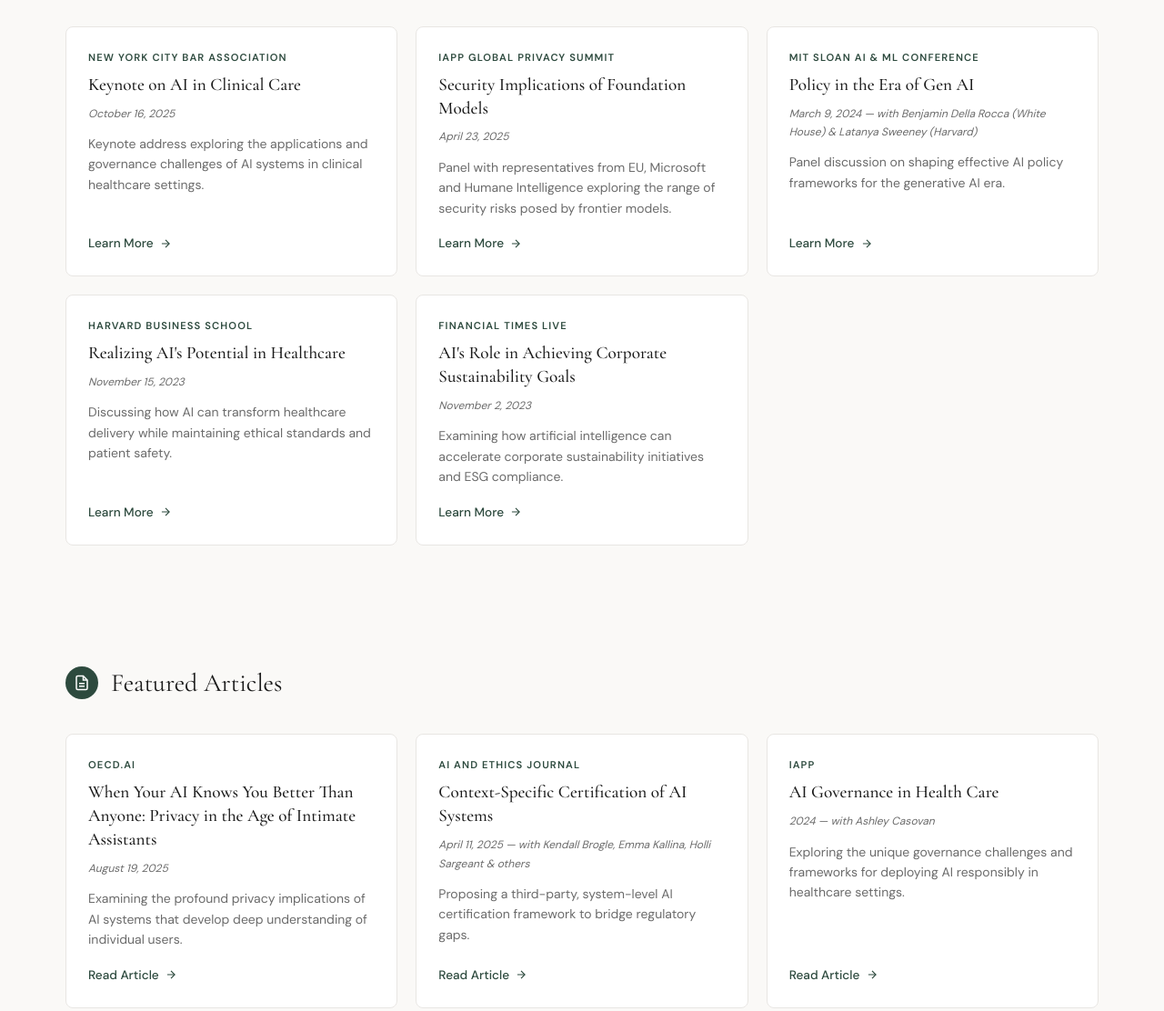
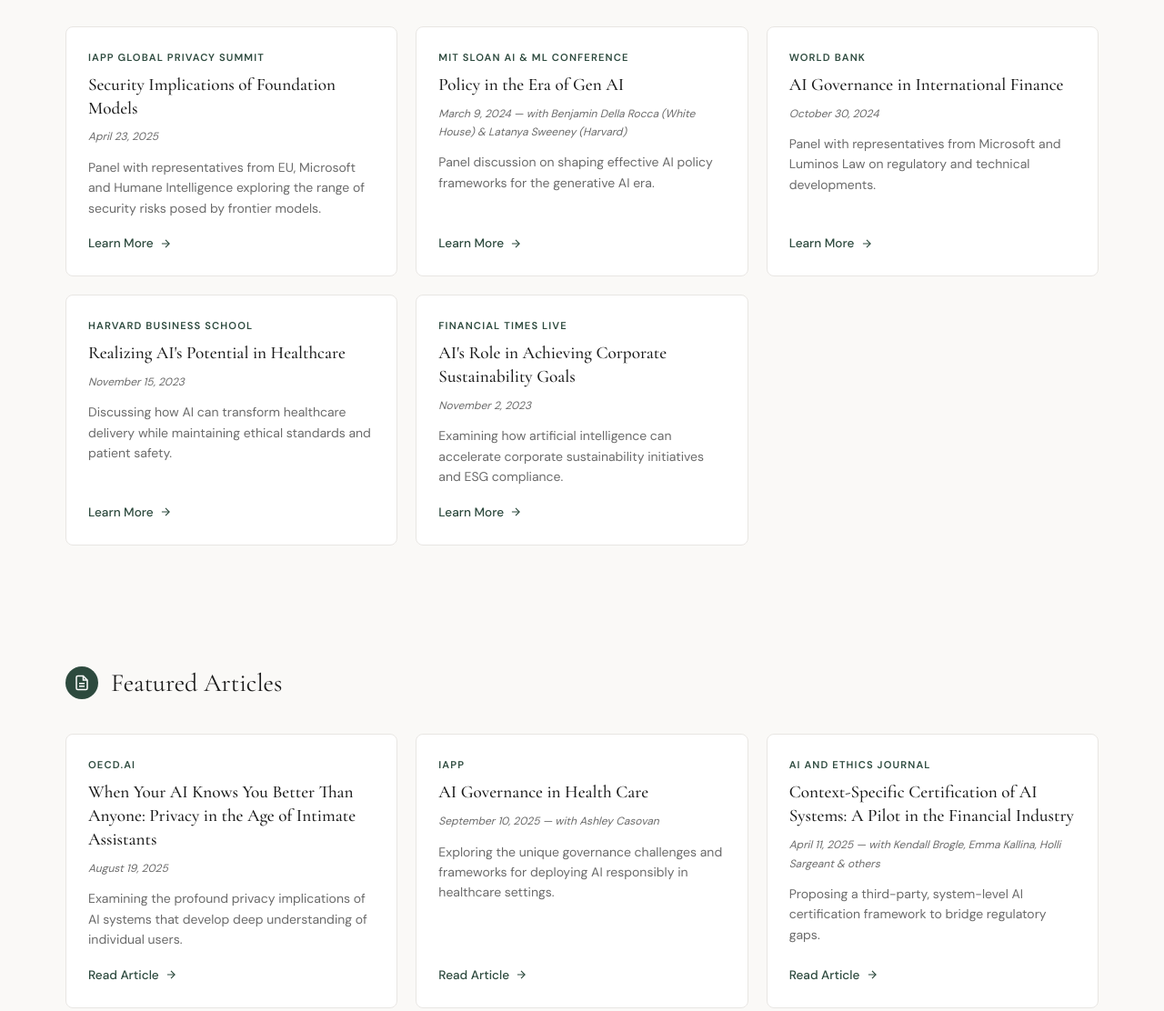
Before and after one commit to var0101/var0101.github.io, a plain HTML site: page index.html in a window 1280 px wide. Shown: the part 915-2027 px from the top of the page at 91% size. Drawn offline with nearby package versions, Linux system fonts and the light colour scheme.

Commit message:
Update index.html

```diff
--- a/index.html
+++ b/index.html
@@ -468,13 +468,6 @@
         </div>
         <div class="cards-grid">
             <div class="card fade-in">
-                <span class="card-label">New York City Bar Association</span>
-                <h3 class="card-title">Keynote on AI in Clinical Care</h3>
-                <p class="card-meta">October 16, 2025</p>
-                <p class="card-description">Keynote address exploring the applications and governance challenges of AI systems in clinical healthcare settings.</p>
-                <a href="https://www.nycbar.org/cle-offerings/artificial-intelligence-and-clinical-care/" target="_blank" class="card-link">Learn More <svg viewBox="0 0 24 24"><line x1="5" y1="12" x2="19" y2="12"/><polyline points="12 5 19 12 12 19"/></svg></a>
-            </div>
-            <div class="card fade-in">
                 <span class="card-label">IAPP Global Privacy Summit</span>
                 <h3 class="card-title">Security Implications of Foundation Models</h3>
                 <p class="card-meta">April 23, 2025</p>
@@ -487,6 +480,13 @@
                 <p class="card-meta">March 9, 2024 — with Benjamin Della Rocca (White House) & Latanya Sweeney (Harvard)</p>
                 <p class="card-description">Panel discussion on shaping effective AI policy frameworks for the generative AI era.</p>
                 <a href="https://www.youtube.com/watch?v=aqsxC-kwg-U" target="_blank" class="card-link">Learn More <svg viewBox="0 0 24 24"><line x1="5" y1="12" x2="19" y2="12"/><polyline points="12 5 19 12 12 19"/></svg></a>
+            </div>
+            <div class="card fade-in">
+                <span class="card-label">World Bank</span>
+                <h3 class="card-title">AI Governance in International Finance</h3>
+                <p class="card-meta">October 30, 2024</p>
+                <p class="card-description">Panel with representatives from Microsoft and Luminos Law on regulatory and technical developments.</p>
+                <a href="https://www.linkedin.com/posts/activity-7267123268724174848-Obw_/" target="_blank" class="card-link">Learn More <svg viewBox="0 0 24 24"><line x1="5" y1="12" x2="19" y2="12"/><polyline points="12 5 19 12 12 19"/></svg></a>
             </div>
             <div class="card fade-in">
                 <span class="card-label">Harvard Business School</span>
@@ -521,18 +521,18 @@
                 <a href="https://oecd.ai/en/wonk/when-your-ai-knows-you-better-than-anyone-privacy-in-the-age-of-intimate-assistants" target="_blank" class="card-link">Read Article <svg viewBox="0 0 24 24"><line x1="5" y1="12" x2="19" y2="12"/><polyline points="12 5 19 12 12 19"/></svg></a>
             </div>
             <div class="card fade-in">
+                <span class="card-label">IAPP</span>
+                <h3 class="card-title">AI Governance in Health Care</h3>
+                <p class="card-meta">September 10, 2025 — with Ashley Casovan</p>
+                <p class="card-description">Exploring the unique governance challenges and frameworks for deploying AI responsibly in healthcare settings.</p>
+                <a href="https://iapp.org/news/a/ai-governance-in-health-care" target="_blank" class="card-link">Read Article <svg viewBox="0 0 24 24"><line x1="5" y1="12" x2="19" y2="12"/><polyline points="12 5 19 12 12 19"/></svg></a>
+            </div>
+            <div class="card fade-in">
                 <span class="card-label">AI and Ethics Journal</span>
-                <h3 class="card-title">Context-Specific Certification of AI Systems</h3>
+                <h3 class="card-title">Context-Specific Certification of AI Systems: A Pilot in the Financial Industry</h3>
                 <p class="card-meta">April 11, 2025 — with Kendall Brogle, Emma Kallina, Holli Sargeant & others</p>
                 <p class="card-description">Proposing a third-party, system-level AI certification framework to bridge regulatory gaps.</p>
                 <a href="https://link.springer.com/article/10.1007/s43681-025-00720-w" target="_blank" class="card-link">Read Article <svg viewBox="0 0 24 24"><line x1="5" y1="12" x2="19" y2="12"/><polyline points="12 5 19 12 12 19"/></svg></a>
-            </div>
-            <div class="card fade-in">
-                <span class="card-label">IAPP</span>
-                <h3 class="card-title">AI Governance in Health Care</h3>
-                <p class="card-meta">2024 — with Ashley Casovan</p>
-                <p class="card-description">Exploring the unique governance challenges and frameworks for deploying AI responsibly in healthcare settings.</p>
-                <a href="https://iapp.org/news/a/ai-governance-in-health-care" target="_blank" class="card-link">Read Article <svg viewBox="0 0 24 24"><line x1="5" y1="12" x2="19" y2="12"/><polyline points="12 5 19 12 12 19"/></svg></a>
             </div>
             <div class="card fade-in">
                 <span class="card-label">Boston Consulting Group</span>
```
